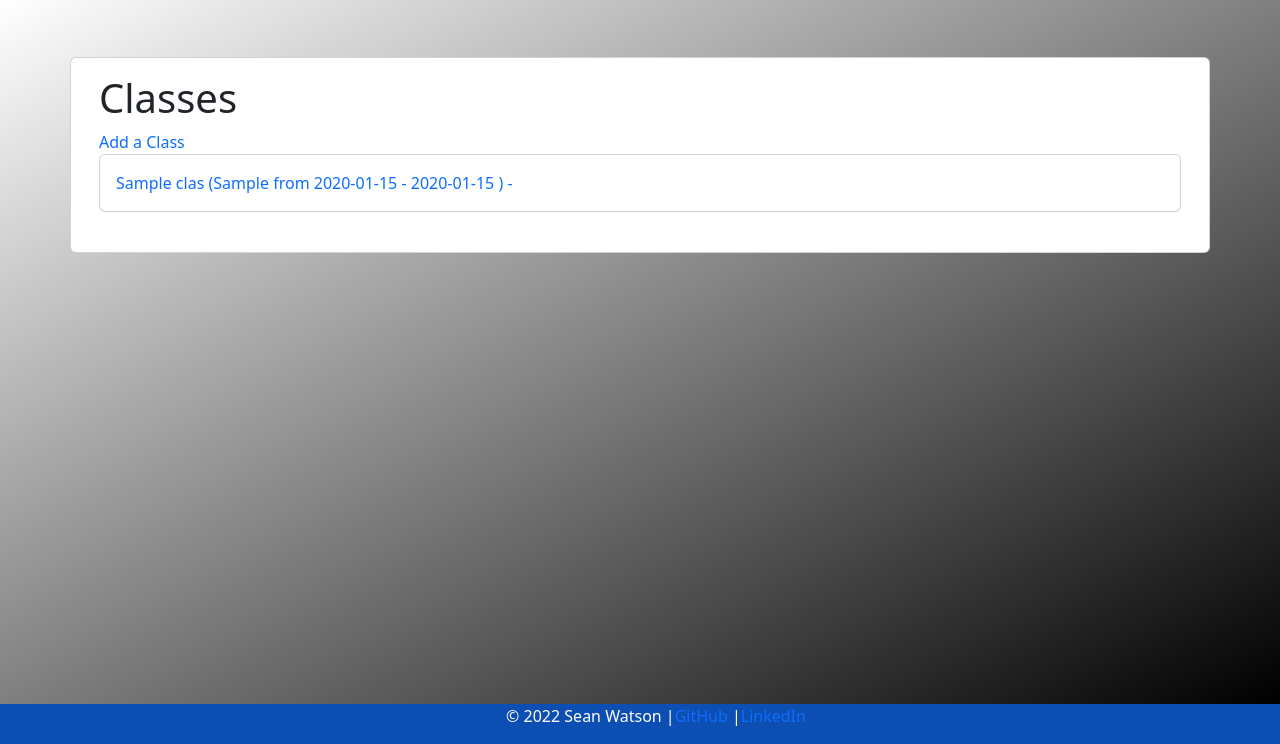
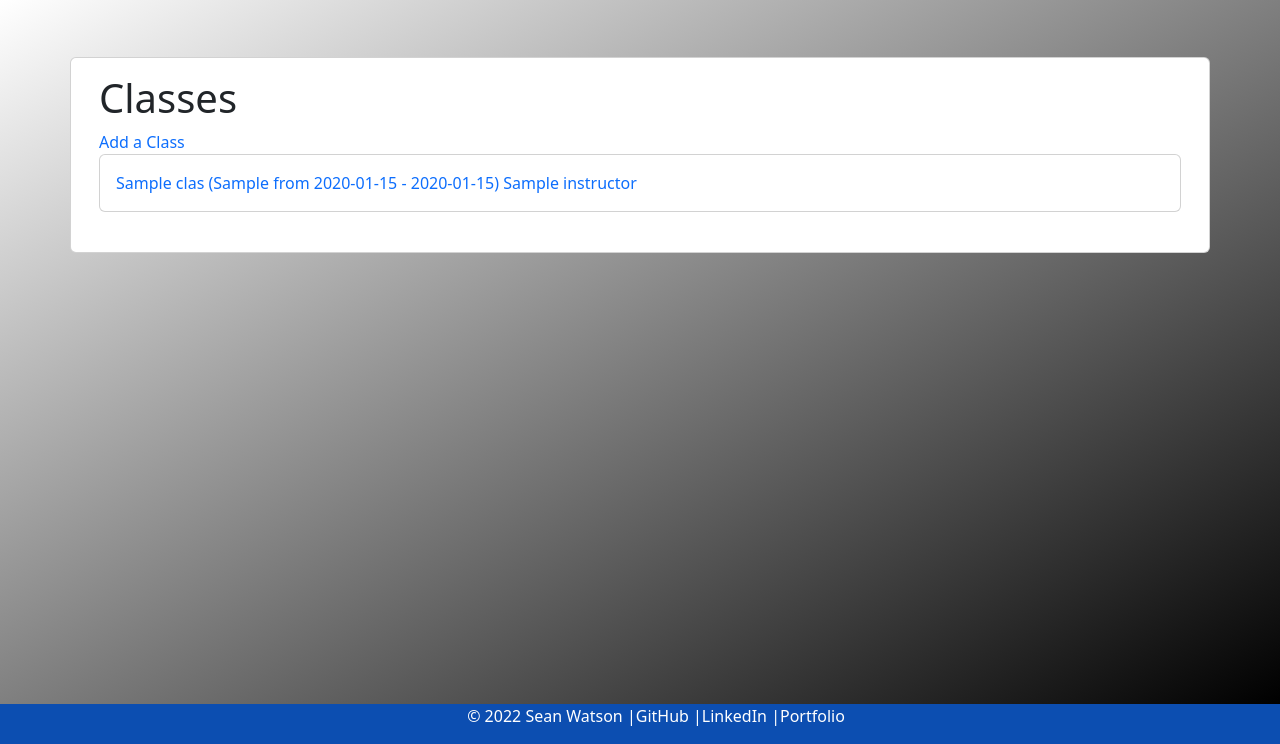
Before and after one commit to sean-watson30/class-register, a Django app: page /classes/ in a window 1280 px wide. Shown: the part 56-800 px from the top of the page. Run offline with Django 4.2, Linux system fonts and the light colour scheme; a user stored in the database is signed in; tables that the repository leaves empty hold one stand-in row (values such as "Sample post"); some libraries are stand-ins or nearby versions.

Commit message:
adds instructors to classes

```diff
--- a/main_app/models.py
+++ b/main_app/models.py
@@ -7,7 +7,7 @@
 
 class Student(models.Model):
   name = models.CharField(max_length=150)
-  email = models.CharField(max_length=200)
+  email = models.EmailField(max_length=200)
   phone = models.CharField(max_length=13)
   age = models.IntegerField()
   address = models.CharField(max_length=250)
@@ -21,7 +21,7 @@
 
 class Instructor(models.Model):
   name = models.CharField(max_length=150)
-  email = models.CharField(max_length=200)
+  email = models.EmailField(max_length=200)
   phone = models.CharField(max_length=13)
   # classes = models.ManyToManyField(Class, related_name='classes')
   def __str__(self):
@@ -35,8 +35,9 @@
   day_of_week = models.CharField(max_length=25)
   start_time = models.CharField(max_length=10)
   end_time = models.CharField(max_length=10)
-  # instructor = models.ForeignKey(Instructor, on_delete=models.CASCADE)
-  instructors = models.ManyToManyField(Instructor, related_name='classes')
+  instructor = models.ForeignKey(Instructor, on_delete=models.CASCADE)
+  # instructors = models.CharField(max_length=150)
+  # instructors = models.ManyToManyField(Instructor, related_name='classes')
   students = models.ManyToManyField(Student, related_name='classes')
   def __str__(self):
     return f"{self.title}"
--- a/main_app/templates/base.html
+++ b/main_app/templates/base.html
@@ -58,8 +58,15 @@
   <footer class="footer" style="background-color: #0c4eb1; color: white;">
     <ul class="footer-list">
       <li>&copy; 2022 Sean Watson | </li>
-      <li><a href="https://github.com/sean-watson30">GitHub</a> | </li>
-      <li><a href="https://www.linkedin.com/in/sean-watson30/">LinkedIn</a> </li>
+      <li>
+        <a href="https://github.com/sean-watson30" style="color: white;"> GitHub </a> |
+      </li>
+      <li>
+        <a href="https://www.linkedin.com/in/sean-watson30/" style="color: white;"> LinkedIn </a> |
+      </li>
+      <li>
+        <a href="#" style="color: white;"> Portfolio </a>
+      </li>
     </ul>
   </footer>
 </body>
--- a/main_app/templates/classes/index.html
+++ b/main_app/templates/classes/index.html
@@ -14,7 +14,8 @@
         <div class="card">
           <a href="{% url 'classes_detail' class.id %}" id="links">
             <div class="card-body">
-              <span>{{ class.title }} </span> <span>({{ class.day_of_week }} from {{ class.start_time }} - {{ class.end_time }} ) - {{ instructor.name }}</span>
+              <span>{{ class.title }} </span>
+              <span>({{ class.day_of_week }} from {{ class.start_time }} - {{ class.end_time }}) {{ class.instructor }}</span>
             </div>
           </a>
         </div>
--- a/main_app/templates/instructors/index.html
+++ b/main_app/templates/instructors/index.html
@@ -4,12 +4,10 @@
   <div class="row justify-content-md-center">
     <div class="card" style="margin: 5%">
       <div class="card-body">
-
         <h1 class="card-title">Instructors</h1>
         <a href="{% url 'instructors_create' %}">Add an Instructor</a>
         <br>
         {% for instructor in instructors %}
-
         <div class="card">
           <a href="{% url 'instructors_detail' instructor.id %}">
             <div class="card-body">
@@ -18,7 +16,6 @@
           </a>
         </div>
         <br>
-
         {% endfor %}
       </div>
     </div>
--- a/main_app/templates/students/index.html
+++ b/main_app/templates/students/index.html
@@ -9,7 +9,6 @@
         <br />
 
         {% for student in students %}
-
         <div class="card">
           <a href="{% url 'students_detail' student.id %}">
             <div class="card-body">
--- a/main_app/urls.py
+++ b/main_app/urls.py
@@ -26,8 +26,12 @@
   path('classes/<int:class_id>/assoc_student/<int:student_id>/delete/', views.assoc_student_delete, name='assoc_student_delete'),
 
 # add instructor to class?
-  path('classes/<int:class_id>/assoc_instructor/<int:instructor_id>/', views.assoc_instructor, name='assoc_instructor'),
-  path('classes/<int:class_id>/assoc_instructor/<int:instructor_id>/delete/', views.assoc_instructor_delete, name='assoc_instructor_delete'),
+  path('classes/<int:class_id>/assoc_instructor_to_class/<int:instructor_id>/', views.assoc_instructor_to_class, name='assoc_instructor_to_class'),
+  path('classes/<int:class_id>/assoc_instructor_to_class/<int:instructor_id>/delete/', views.assoc_instructor_to_class_delete, name='assoc_instructor_to_class_delete'),
+#
+# add class to instructor?
+  # path('instructors/<int:instructor_id>/assoc_class_to_instructor/<int:class_id>/', views.assoc_class_to_instructor, name='assoc_class_to_instructor'),
+  # path('instructors/<int:instructor_id>/assoc_class_to_instructor_delete/<int:class_id>/delete', views.assoc_class_to_instructor_delete, name='assoc_class_to_instructor_delete'),
 #
 
   path('students/<int:student_id>/assoc_class/<int:class_id>/', views.assoc_class, name='assoc_class'),
--- a/main_app/views.py
+++ b/main_app/views.py
@@ -34,7 +34,8 @@
 def classes_detail(request, class_id):
   classes = Class.objects.get(id=class_id)
   students = Student.objects.exclude(id__in=classes.students.all().values_list('id'))
-  instructor = Instructor.objects.exclude(id__in=classes.instructors.all().values_list('id'))
+  # instructor = Instructor.objects.exclude(id__in=classes.instructor.all().values_list('id'))
+  instructor = Instructor.objects.all()
   return render(request, 'classes/detail.html', {
     'class': classes, 'students': students, 'instructor': instructor
   })
@@ -61,10 +62,10 @@
 @login_required
 def instructors_detail(request, instructor_id):
   instructor = Instructor.objects.get(id=instructor_id)
-  classes = Class.objects.exclude(id__in=instructor.classes.all().values_list('id'))
+  # classes = Class.objects.exclude(id__in=instructor.classes.all().values_list('id'))
   return render(request, 'instructors/detail.html', {
-    # 'instructor': instructor
-    'instructor': instructor, 'classes': classes
+    'instructor': instructor
+    # 'instructor': instructor, 'classes': classes
   })
 
 # ________ Many-to-Many Associations __________
@@ -92,15 +93,24 @@
 
 # Add Instructors Associatios Here
 @login_required
-def assoc_instructor(request, class_id, instructor_id):
+def assoc_instructor_to_class(request, class_id, instructor_id):
   Class.objects.get(id=class_id).instructors.add(instructor_id)
   return redirect('classes_detail', class_id=class_id)
 
 @login_required
-def assoc_instructor_delete(request, class_id, instructor_id):
+def assoc_instructor_to_class_delete(request, class_id, instructor_id):
   Class.objects.get(id=class_id).instructors.remove(instructor_id)
   return redirect('classes_detail', class_id=class_id)
 
+@login_required
+def assoc_class_to_instructor(request, instructor_id, class_id):
+  Instructor.objects.get(id=instructor_id).classes.add(class_id)
+  return redirect('instructors_detail', instructor_id=instructor_id)
+
+@login_required
+def assoc_class_to_instructor_delete(request, instructor_id, class_id):
+  Instructor.objects.get(id=instructor_id).classes.remove(class_id)
+  return redirect('instructors_detail', instructor_id=instructor_id)
 
 # ________ Sign Up Function __________
 
@@ -125,12 +135,12 @@
 
 class ClassCreate(LoginRequiredMixin, CreateView):
   model = Class
-  fields = ['title', 'studio', 'day_of_week', 'start_time', 'end_time', 'instructors']
+  fields = ['title', 'studio', 'day_of_week', 'start_time', 'end_time', 'instructor']
   success_url = '/classes/'
 
 class ClassUpdate(LoginRequiredMixin, UpdateView):
   model = Class
-  fields = ['title', 'studio', 'day_of_week', 'start_time', 'end_time', 'instructors']
+  fields = ['title', 'studio', 'day_of_week', 'start_time', 'end_time', 'instructor']
   success_url = '/classes/'
 
 class ClassDelete(LoginRequiredMixin, DeleteView):
```
Also changed, not shown: main_app/templates/classes/detail.html (+6 -1 lines), main_app/templates/instructors/detail.html (+0 -7 lines), main_app/templates/main_app/class_confirm_delete.html (+2 -18 lines), main_app/templates/main_app/class_form.html (+0 -13 lines), main_app/templates/main_app/instructor_confirm_delete.html (+1 -15 lines), main_app/templates/main_app/instructor_form.html (+0 -19 lines), main_app/templates/main_app/student_confirm_delete.html (+0 -12 lines), main_app/templates/main_app/student_form.html (+0 -13 lines), main_app/templates/students/detail.html (+1 -21 lines), main_app/migrations/0013_remove_class_instructors_class_instructor_and_more.py (added).
